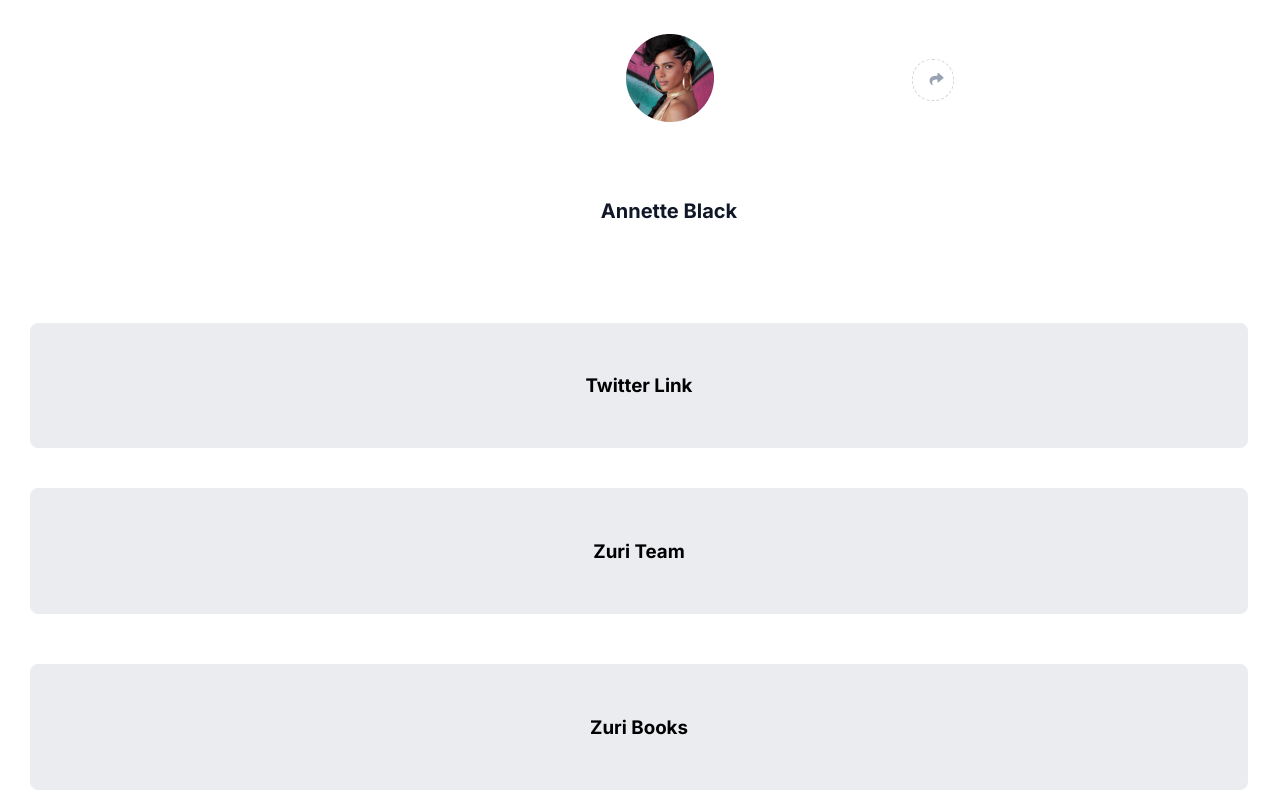
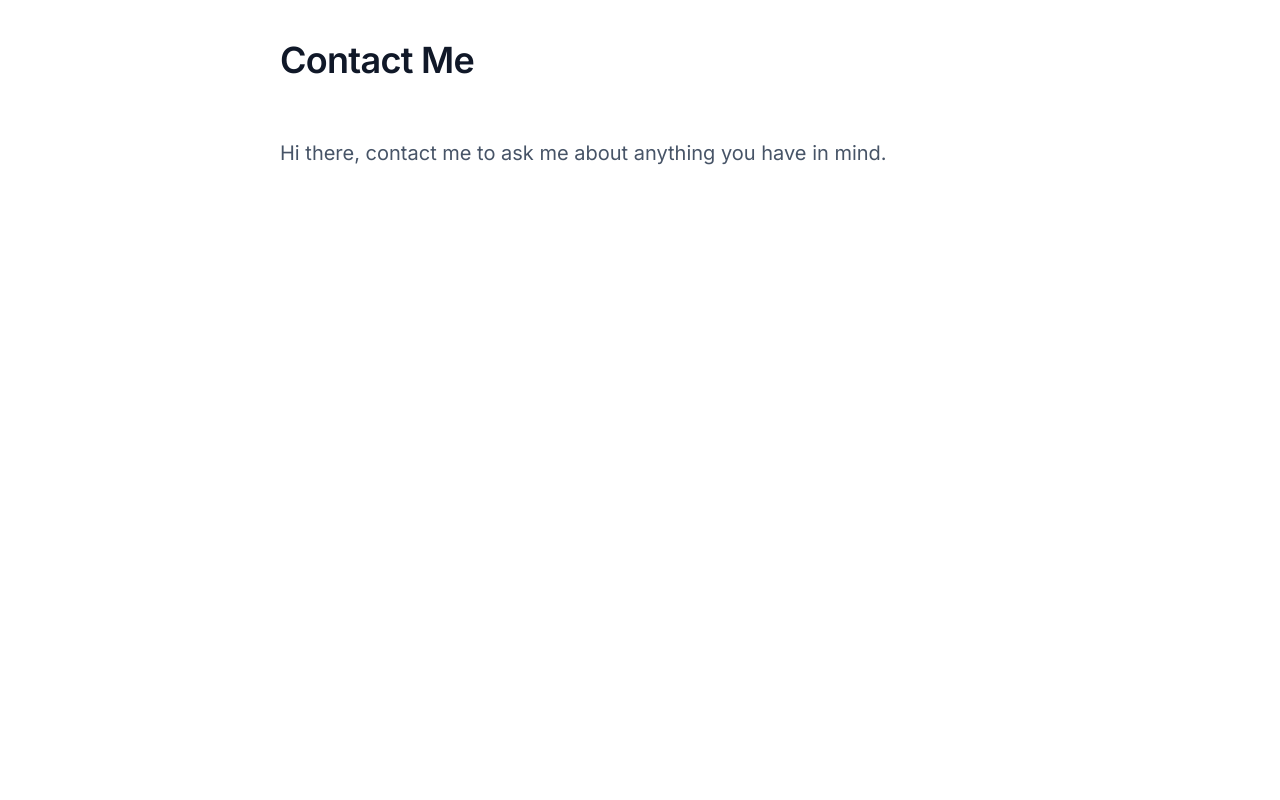
Before and after one commit to tariqyunusa/link-1, a React (Create React App) app: page /contact in a window 1280 px wide. Shown: the top 800 px of the page. Built offline with nearby package versions, Linux system fonts and the light colour scheme.

Commit message:
Added the React Router and set it up

```diff
--- a/package.json
+++ b/package.json
@@ -13,6 +13,7 @@
     "react": "^18.2.0",
     "react-dom": "^18.2.0",
     "react-icons": "^4.6.0",
+    "react-router-dom": "^6.4.3",
     "react-scripts": "5.0.1",
     "web-vitals": "^2.1.4"
   },
--- a/public/index.html
+++ b/public/index.html
@@ -9,9 +9,9 @@
       name="description"
       content="Web site created using create-react-app"
     />
-    <link rel="apple-touch-icon" href="%PUBLIC_URL%/logo192.png" />
 
-    <link rel="manifest" href="%PUBLIC_URL%/manifest.json" />
+
+
 
     <title>link tree</title>
   </head>
--- a/src/App.css
+++ b/src/App.css
@@ -371,6 +371,34 @@ body {
     top: 23px;
     left: 665px;
   }
+  .contact__form{
+    display: flex;
+    flex-direction: column;
+    align-items: flex-start;
+    padding: 0px;
+    width: 720px;
+    height: 616px;
+    margin: 0 auto;
+  }
+  #contact__me{
+    width: 448px;
+    height: 44px;
+    font-family: 'Inter';
+    font-style: normal;
+    font-weight: 600;
+    font-size: 36px;
+    line-height: 44px;
+    letter-spacing: -0.02em;
+    color: #101828;
+  }
+  #header_contact{
+    width: 720px;
+    height: 30px;
+    font-weight: 400;
+    font-size: 20px;
+    line-height: 30px;
+    color: #475467;
+  }
 }
 
 @media only screen and (max-width: 500px) {
--- a/src/App.js
+++ b/src/App.js
@@ -8,7 +8,8 @@ import { Pitch } from "./components/Pitch";
 import { BookDesign } from "./components/BookDesign";
 import { SocialSection } from "./components/SocialSection";
 import { Footer } from "./components/Footer";
-import { Contact } from "./components/Contact";
+import { ContactForm } from "./components/ContactForm";
+
 
 function App() {
   return (
@@ -21,11 +22,12 @@ function App() {
           <BookPython />
           <Pitch />
           <BookDesign />
-        <Contact />
+          <ContactForm/>
           <SocialSection />
        </div>
         <Footer />
       </div>
+
   );
 }
 
--- /dev/null
+++ b/src/Router.jsx
@@ -0,0 +1,14 @@
+import React from 'react'
+import { Route, Routes } from 'react-router-dom';
+import App from './App';
+import { Contact } from './components/Contact';
+
+export const Router = () => {
+  return (
+
+    <Routes>
+        <Route path='/' element={<App />} />
+         <Route path='/contact' element={<Contact />} />
+    </Routes>
+  )
+}
--- a/src/components/Contact.js
+++ b/src/components/Contact.js
@@ -2,10 +2,10 @@ import React from 'react'
 
 export const Contact = () => {
   return (
-    <a href="http://">
-         <div id='contact'>
-            <h3>Contact Me</h3>
-         </div>
-    </a>
+    <div className='contact__form'>
+        <h2  id='contact__me'>Contact Me</h2>
+        <h4 id='header_contact'>Hi there, contact me to ask me about anything you have in mind.</h4>
+
+    </div>
   )
 }
--- /dev/null
+++ b/src/components/ContactForm.js
@@ -0,0 +1,11 @@
+import React from 'react';
+import { Link } from 'react-router-dom';
+export const ContactForm = () => {
+  return (
+    <Link to={"/Contact"}>
+         <div id='contact'>
+            <h3>Contact Me</h3>
+         </div>
+    </Link>
+  )
+}
--- a/src/index.js
+++ b/src/index.js
@@ -3,11 +3,15 @@ import ReactDOM from 'react-dom/client';
 import './index.css';
 import App from './App';
 import reportWebVitals from './reportWebVitals';
+import { Router } from './Router.jsx';
+import { BrowserRouter } from 'react-router-dom';
 
 const root = ReactDOM.createRoot(document.getElementById('root'));
 root.render(
-  <React.StrictMode>
-    <App />
+    <React.StrictMode>
+    <BrowserRouter>
+     <Router />
+  </BrowserRouter>
   </React.StrictMode>
 );
 
```
Also changed, not shown: 1 other file (tests, documents, lock files or other folders). Lines whose indentation alone changed are shown as unchanged.
